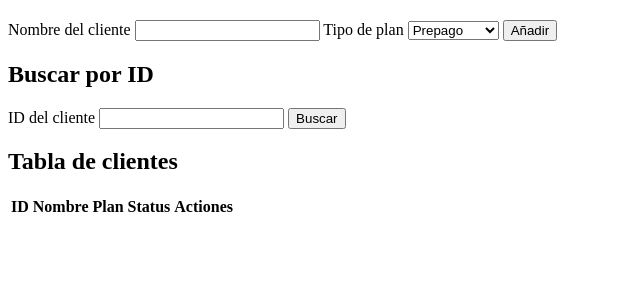
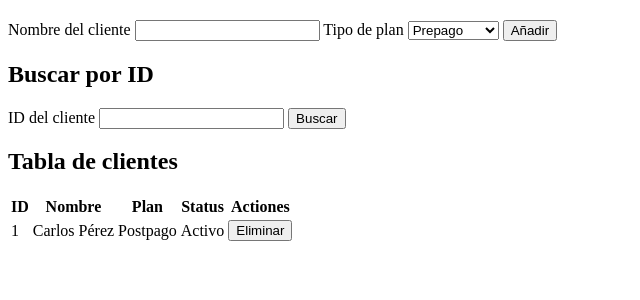
Before and after one commit to pierre-pucp/front-app-javascript, a Spring Boot app: page / in a window 1280 px wide. Shown: the part 145-445 px from the top of the page, without its empty margins (0-640 px from the left). Run offline with Spring Boot 4, Linux system fonts and the light colour scheme; lists and menus that the app fills with data are empty.

Commit message:
partie 2: jquery eliminar + reactive tab

```diff
--- a/src/main/resources/templates/app.js
+++ b/src/main/resources/templates/app.js
@@ -17,3 +17,18 @@ function validarForm() {
     console.log("Validation réussie pour : " + nombre);
     return false;
 }
+
+$(document).ready(function() {
+    $("#cuerpoTabla").on("click", ".btn-eliminar", function () {
+        let idCliente = $(this).data("id");
+        console.log("Click para eliminar el cliente" + idCliente);
+        $(this).closest("tr").remove();
+    })
+
+    $("#cuerpoTabla").on("mouseenter", "tr", function () {
+        $(this).css("backgroundColor", "#f0f8ff");
+    })
+    $("#cuerpoTabla").on("mouseleave", "tr", function () {
+        $(this).css("backgroundColor", "");
+    })
+})
--- a/src/main/resources/templates/index.html
+++ b/src/main/resources/templates/index.html
@@ -48,10 +48,17 @@
             </tr>
         </thead>
         <tbody id="cuerpoTabla">
-
+            <tr>
+                <td>1</td>
+                <td>Carlos Pérez</td>
+                <td>Postpago</td>
+                <td>Activo</td>
+                <td><button class="btn-eliminar" data-id="1">Eliminar</button></td>
+            </tr>
         </tbody>
     </table>
 
+    <script src="https://code.jquery.com/jquery-3.7.1.min.js"></script>
     <script src="app.js"></script>
 </body>
 </html>
```
